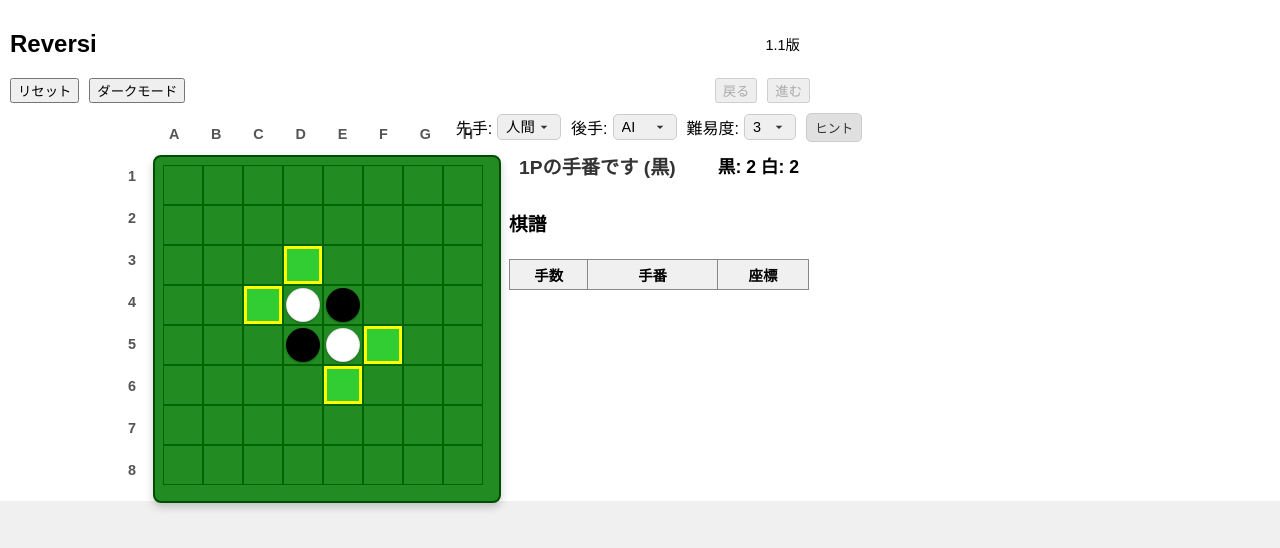
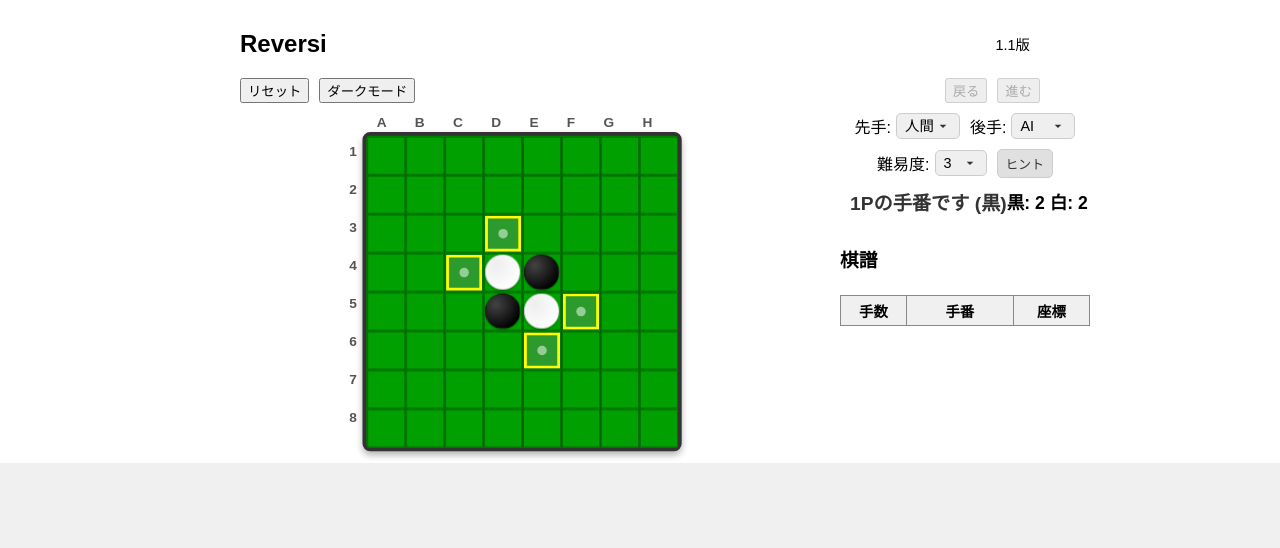
Before and after one commit to takashiotakes/Reversi, a React (Vite) app: page / in a window 1280 px wide. Shown: the top 548 px of the page. Built offline with nearby package versions, Linux system fonts and the light colour scheme; the HTML template or start-up script is replaced by a standard one.

Commit message:
Sandbox snapshot commit

```diff
--- a/src/OthelloGame.css
+++ b/src/OthelloGame.css
@@ -1,10 +1,9 @@
 .othello {
   font-family: sans-serif;
-  text-align: center;
-  padding: 10px;
+  padding: 10px; /* Base padding for the entire game area */
   display: flex;
   flex-direction: column; /* Align content vertically */
-  align-items: flex-start; /* Align content to the top */
+  align-items: center; /* Center content horizontally */
 }
 
 /* Container for all control buttons */
@@ -60,9 +59,9 @@
   align-items: center; /* Vertically center */
   gap: 10px; /* Space between elements */
   margin-bottom: 10px; /* Adjusted spacing */
-  /* flex-wrap: wrap; Removed to force elements into one line */
   width: 100%; /* Extend to full width of parent */
   box-sizing: border-box;
+  flex-wrap: wrap; /* Allow wrapping for smaller screens */
 }
 
 .player-select-group,
@@ -153,48 +152,51 @@
   align-items: flex-start; /* Aligned to the left */
   width: 100%; /* Use full width on small screens */
   max-width: 300px; /* Max width on larger screens */
+  /* Remove border, background, shadow, padding */
+  /* border: 1px solid #ccc; */
+  /* border-radius: 8px; */
+  /* background-color: #f9f9f9; */
+  /* box-shadow: 0 2px 4px rgba(0, 0, 0, 0.1); */
+  /* padding: 10px; */
+  box-sizing: border-box; /* Include padding in width */
 }
 
 /* Adjustments for info panel on screens 768px and wider */
 @media (min-width: 768px) {
   .info-panel {
-    flex-direction: column; /* Maintain vertical arrangement */
-    justify-content: flex-start; /* Align to the top */
-    align-items: flex-start; /* Maintain left alignment */
+    max-width: 250px; /* Smaller width when beside the board */
+    min-width: 200px;
   }
 }
 
 /* --- CSS Variables for consistent sizing --- */
 :root {
-  --cell-content-size: 40px; /* Base size of a cell's content area (e.g., for disc) */
+  --cell-size: 40px; /* Each cell will be 40px x 40px */
+  --coord-label-size: 20px; /* Size for coordinate labels (A-H, 1-8) */
+  --board-border-width: 4px; /* Thick border around the main board grid */
+  --board-padding: 8px; /* Padding inside the main board grid container */
   --cell-border-width: 1px; /* Border of each cell */
-  --cell-size-with-border: calc(
-    var(--cell-content-size) + var(--cell-border-width) * 2
-  ); /* 40 + 1*2 = 42px */
-  --board-inner-padding-width: 4px; /* Padding inside board-grid-container */
-  --board-outer-border-width: 2px; /* Border of board-grid-container */
-  --coord-label-size: var(
-    --cell-size-with-border
-  ); /* Coordinate label size matches cell visual size */
 }
 
 /* Main wrapper for the entire board with coordinates using CSS Grid */
 .board-and-coords-wrapper {
   display: grid;
-  /* 9 columns: 1st for vertical coords, next 8 for board columns */
-  grid-template-columns: var(--coord-label-size) repeat(
-      8,
-      var(--cell-size-with-border)
-    );
-  /* 9 rows: 1st for horizontal coords, next 8 for board rows */
-  grid-template-rows: var(--coord-label-size) repeat(
-      8,
-      var(--cell-size-with-border)
-    );
-  justify-content: center; /* Center the entire grid horizontally */
-  align-content: center; /* Center the entire grid vertically */
-  margin: 0; /* No margin needed as parent flexbox handles centering */
-  border-radius: 10px; /* More rounded corners */
+  /* Columns: 1st for vertical coords, next 8 for board columns */
+  grid-template-columns: var(--coord-label-size) repeat(8, var(--cell-size));
+  /* Rows: 1st for horizontal coords, next 8 for board rows */
+  grid-template-rows: var(--coord-label-size) repeat(8, var(--cell-size));
+
+  /* Calculate total size for the board and coordinates.
+     8 cells * cell-size + 2 * coord-label-size */
+  width: calc(8 * var(--cell-size) + var(--coord-label-size));
+  height: calc(8 * var(--cell-size) + var(--coord-label-size));
+
+  /* Scale down the entire wrapper to 95% */
+  transform: scale(0.95);
+  transform-origin: top center; /* Scale from top-center to keep it centered */
+
+  /* Ensure the scaled content remains centered */
+  margin: 0 auto; /* Center the board */
 }
 
 /* Top-left empty corner cell (at grid position 1,1) */
@@ -211,6 +213,8 @@
   grid-column: 2 / span 8; /* Starts from 2nd column, spans 8 columns */
   grid-row: 1; /* First row */
   display: flex;
+  justify-content: space-around; /* Distribute A-H labels */
+  align-items: center;
 }
 
 /* Vertical coordinate labels container (1-8) */
@@ -219,6 +223,8 @@
   grid-row: 2 / span 8; /* Starts from 2nd row, spans 8 rows */
   display: flex;
   flex-direction: column;
+  justify-content: space-around; /* Distribute 1-8 labels */
+  align-items: center;
 }
 
 /* Common style for all coordinate labels (A-H and 1-8) */
@@ -242,64 +248,51 @@
   grid-column: 2 / span 8; /* Starts from 2nd column, spans 8 columns */
   grid-row: 2 / span 8; /* Starts from 2nd row, spans 8 rows */
 
-  background-color: #228b22; /* Board green color */
-  border-radius: 8px; /* Rounded corners for the board itself */
-  border: var(--board-outer-border-width) solid #004d00; /* Thicker outer border */
-  box-shadow: 0 4px 8px rgba(0, 0, 0, 0.2); /* Shadow for depth */
+  background-color: #008000; /* Dark green board background */
+  border: var(--board-border-width) solid #333; /* Thick dark border */
+  border-radius: 8px; /* Slightly rounded corners */
+  box-shadow: 0 4px 8px rgba(0, 0, 0, 0.3); /* Subtle shadow */
   box-sizing: border-box; /* Include border in element's total width/height */
 
-  width: calc(
-    var(--cell-size-with-border) * 8 + var(--board-inner-padding-width) * 2 +
-      var(--board-outer-border-width) * 2
-  );
-  height: calc(
-    var(--cell-size-with-border) * 8 + var(--board-inner-padding-width) * 2 +
-      var(--board-outer-border-width) * 2
-  );
+  /* The actual board grid is 8x8 cells */
+  width: calc(8 * var(--cell-size) + 2 * var(--board-padding));
+  height: calc(8 * var(--cell-size) + 2 * var(--board-padding));
 
-  display: flex;
+  display: flex; /* Use flex to center the inner-padding */
   justify-content: center;
   align-items: center;
+  padding: var(--board-padding); /* Padding inside for the cells */
 }
 
 /* Inner padding for the board cells */
 .board-inner-padding {
-  padding: var(--board-inner-padding-width);
-  display: flex;
-  flex-direction: column;
-  width: calc(
-    var(--cell-content-size) * 8 + var(--cell-border-width) * 8 * 2
-  ); /* Accurate board size calculation */
-  height: calc(
-    var(--cell-content-size) * 8 + var(--cell-border-width) * 8 * 2
-  ); /* Accurate board size calculation */
-  box-sizing: border-box;
-}
-
-/* Each row of cells within the board */
-.row {
-  display: flex;
+  display: grid;
+  grid-template-columns: repeat(8, var(--cell-size));
+  grid-template-rows: repeat(8, var(--cell-size));
+  gap: 1px; /* Small gap between cells to create grid lines */
+  background-color: #006000; /* Slightly darker green for cell borders */
 }
 
 /* Each individual cell */
 .cell {
-  width: var(--cell-content-size);
-  height: var(--cell-content-size);
-  border: var(--cell-border-width) solid #006400;
+  width: var(--cell-size);
+  height: var(--cell-size);
+  background-color: #00a000; /* Lighter green for cells */
+  border: 1px solid #007000; /* Slightly darker green border for cells */
   display: flex;
   align-items: center;
   justify-content: center;
-  background-color: #228b22;
   position: relative;
   box-sizing: border-box;
   overflow: hidden; /* Ensure disc doesn't overflow during transform */
   perspective: 400px; /* Perspective for 3D effect on child discs */
+  cursor: pointer;
 }
 
 /* Styles for the discs (stones) */
 .disc {
-  width: 32px;
-  height: 32px;
+  width: 90%; /* Discs are slightly smaller than the cell */
+  height: 90%;
   border-radius: 50%;
   display: flex;
   align-items: center;
@@ -316,10 +309,12 @@
 /* Disc colors */
 .disc.black {
   background-color: black;
+  background-image: radial-gradient(circle at 30% 30%, #444, #000 80%);
 }
 
 .disc.white {
   background-color: white;
+  background-image: radial-gradient(circle at 30% 30%, #eee, #fff 80%);
 }
 
 /* Keyframe animation for the disc flip effect */
@@ -329,20 +324,15 @@
     box-shadow: 0 1px 2px rgba(0, 0, 0, 0.3); /* Initial soft shadow */
   }
   49% {
-    /* Just before the full flip to edge */
     transform: rotateY(89deg);
     box-shadow: 0 1px 2px rgba(0, 0, 0, 0.3);
   }
   50% {
-    /* At the exact 90-degree flip (edge-on) */
     transform: rotateY(90deg);
     background-color: #555; /* Dark grey for the 'edge' color to simulate thickness */
-    /* Simulate 20mm thickness with a wider box-shadow spread along the axis of rotation (10px on each side) */
-    box-shadow: 0 0 10px rgba(0, 0, 0, 0.7),
-      /* General shadow */ 0 0 0 20px #666; /* This creates a 40px band (20px on each side) to mimic thickness (4x previous 5px) */
+    box-shadow: 0 0 10px rgba(0, 0, 0, 0.7), 0 0 0 20px #666; /* Simulate thickness */
   }
   51% {
-    /* Just after the full flip to edge */
     transform: rotateY(91deg);
     background-color: #555; /* Keep edge color briefly */
     box-shadow: 0 0 10px rgba(0, 0, 0, 0.7), 0 0 0 20px #666;
@@ -364,14 +354,16 @@
 }
 
 .valid-move {
-  background-color: #32cd32;
+  background-color: #2c9a2c; /* Lighter green for valid move cells */
 }
 
 .hint {
-  width: 30%;
-  height: 30%;
-  background-color: #32cd32;
+  width: 10px; /* Smaller dot for hint */
+  height: 10px;
+  background-color: rgba(255, 255, 255, 0.5); /* Semi-transparent white dot */
   border-radius: 50%;
+  position: absolute;
+  pointer-events: none; /* Allows click through to the cell */
 }
 
 /* New hint display class (yellow) */
@@ -402,8 +394,6 @@
 /* Kifu container (wraps a single table) */
 .kifu-container {
   width: 100%;
-  /* overflow-y: auto; removed */
-  /* max-height: 300px; removed */
   margin-top: 5px; /* Adjusted spacing from Kifu title */
 }
 
--- a/src/OthelloGame.tsx
+++ b/src/OthelloGame.tsx
@@ -305,9 +305,8 @@ export default function OthelloGame() {
       // If current player has no moves, and it's an AI's turn, or if it's a human's turn
       // but they are forced to pass because no moves are available.
       // Important: Only proceed if AI is not already processing
-      if (isProcessingAIMove) {
-        // If AI is already processing a move (or previous pass), prevent double processing
-        return;
+      if (isProcessingAIMove) { // If AI is already processing a move (or previous pass), prevent double processing
+          return;
       }
       setIsProcessingAIMove(true); // Indicate that a pass action is being processed
       setTimeout(() => {
@@ -331,8 +330,7 @@ export default function OthelloGame() {
 
     // MARK: AI Action Processing (if it's AI's turn and game not ended, not a pass)
     if (isCurrentPlayerAI) {
-      if (isProcessingAIMove) {
-        // If AI is already processing a move, prevent double processing
+      if (isProcessingAIMove) { // If AI is already processing a move, prevent double processing
         return;
       }
 
@@ -657,22 +655,9 @@ export default function OthelloGame() {
 
   return (
     <div className={`othello ${darkMode ? "dark" : "light"}`}>
-      <div
-        style={{
-          display: "flex",
-          justifyContent: "flex-start",
-          alignItems: "center",
-          width: "100%",
-          maxWidth: "800px",
-        }}
-      >
+      <div style={{ display: 'flex', justifyContent: 'flex-start', alignItems: 'center', width: '100%', maxWidth: '800px' }}>
         <h2>Reversi</h2>
-        <span
-          style={{ fontSize: "0.9em", marginLeft: "auto", marginRight: "10px" }}
-        >
-          1.1版
-        </span>{" "}
-        {/* 版数表示の変更 */}
+        <span style={{ fontSize: '0.9em', marginLeft: 'auto', marginRight: '10px' }}>1.1版</span> {/* 版数表示の変更 */}
       </div>
 
       {/* Container for control buttons and mode settings */}
@@ -754,9 +739,7 @@ export default function OthelloGame() {
           <div className="board-grid-container">
             {/* Inner padding for board cells */}
             <div className="board-inner-padding">
-              {board.map((row, y) => (
-                <div className="row" key={y}>
-                  {row.map((cell, x) => {
+              {board.map((row, y) => row.map((cell, x) => {
                     // Determine if it's a valid move
                     const isValid = validMoves.some(
                       ([vx, vy]) => vx === x && vy === y
@@ -796,10 +779,8 @@ export default function OthelloGame() {
                         )}{" "}
                         {/* Adjust to not overlap with hint */}
                       </div>
-                    );
-                  })}
-                </div>
-              ))}
+                    );})
+              )}
             </div>
           </div>
         </div>
```
